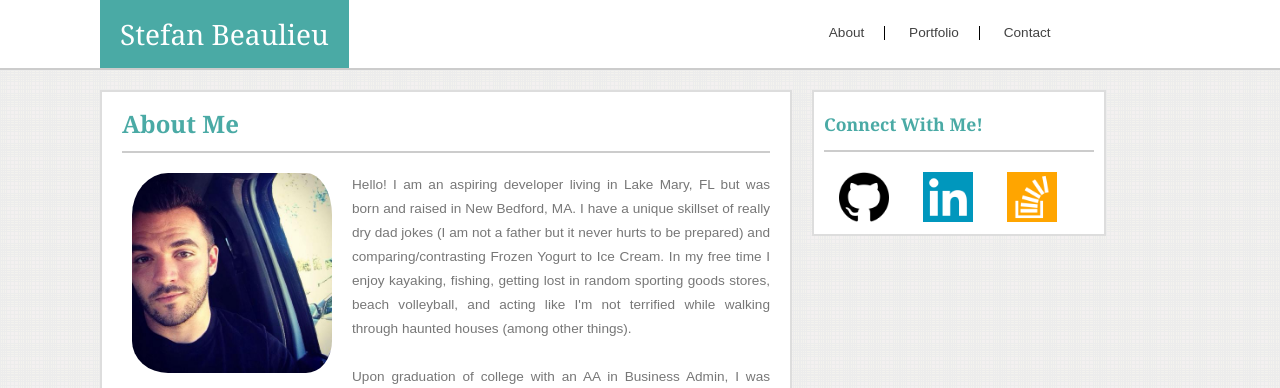
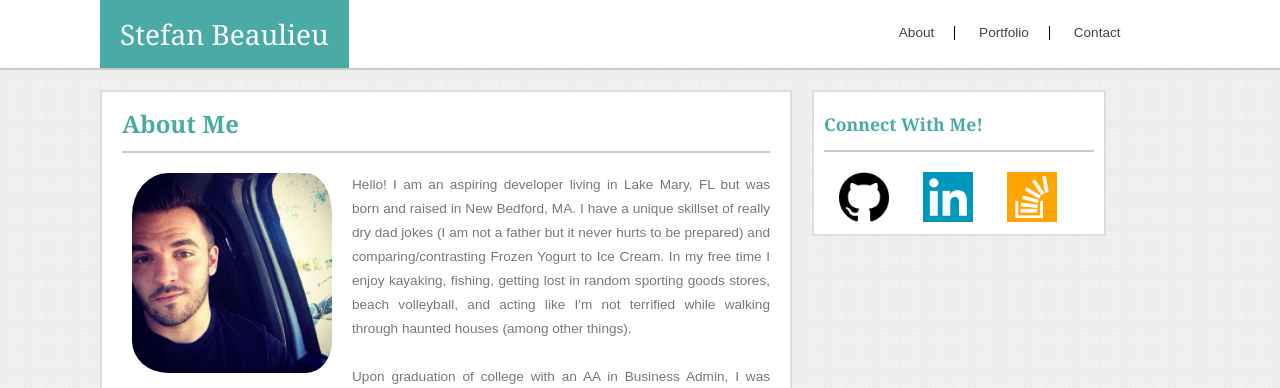
Before and after one commit to stefanbeaulieu/Responsive-Portfolio, a PHP site: page /index.php in a window 1280 px wide; the page is wider, and only the part inside the window is pictured. Shown: the top 388 px of that part. Run offline with PHP 8.4, Linux system fonts and the light colour scheme.

Commit message:
Tweek in Overall Link Header

```diff
--- a/assets/css/style.css
+++ b/assets/css/style.css
@@ -11,6 +11,7 @@ body {
 	max-width: 100%;
   overflow-x: hidden;
 }
+
 
 
 /*********************************
@@ -93,7 +94,7 @@ LINKS
 *********************************/
 
 .main_menu {
-	padding: 26px 0 0 460px;
+	padding: 26px 0 0 530px;
 	font-size: .85em;
 	font-family: 'Arial', 'Helvetica Neue', 'Helvetica', sans-serif;
 }
```
